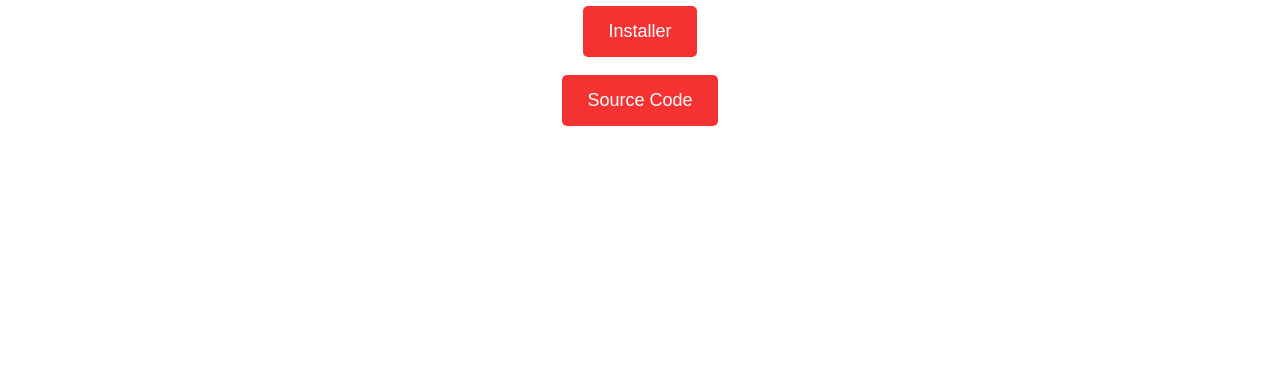
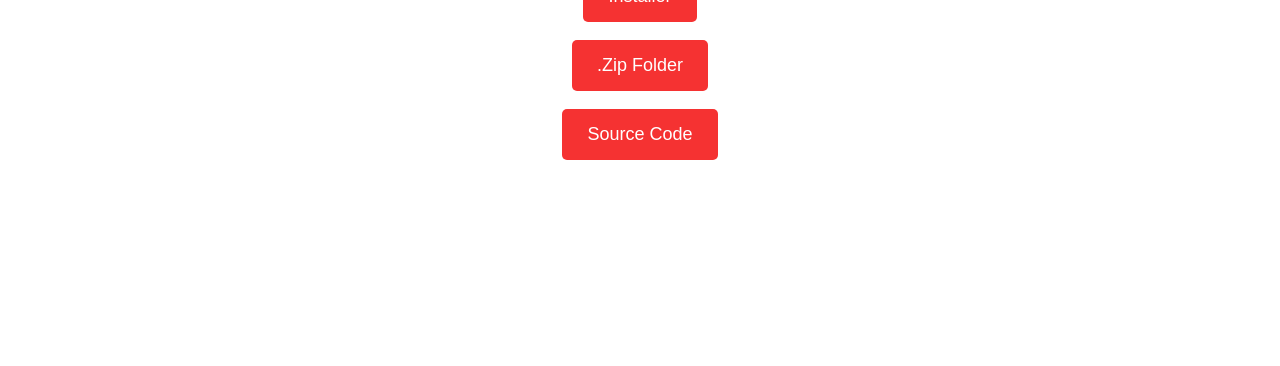
Before and after one commit to ClapbxtYT/Clap-X, a plain HTML site: page download.html in a window 1280 px wide. Shown: the part 434-800 px from the top of the page. Drawn offline with Linux system fonts and the light colour scheme.

Commit message:
Update download.html

```diff
--- a/download.html
+++ b/download.html
@@ -122,6 +122,10 @@
         <a href="clapxinstaller.exe" download="clapxinstaller.exe">
             <button class="cta-button">Installer</button>
         </a>
+	<br>
+        <a href="clapx.zip" download="clapx.zip">
+            <button class="cta-button"> .Zip Folder</button>
+        </a>
         <br>
         <a href="sources.zip" download="sources.zip">
             <button class="cta-button">Source Code</button>
```
